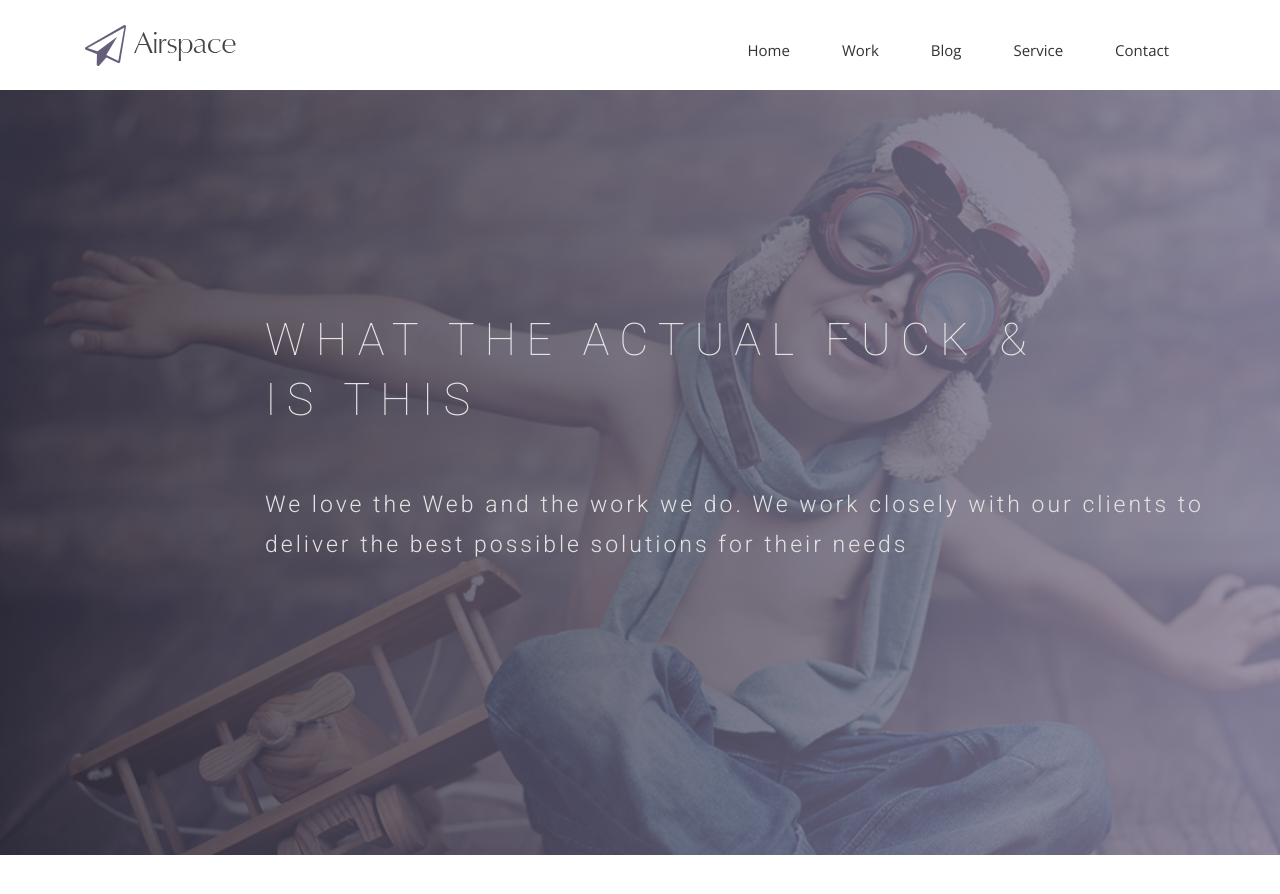
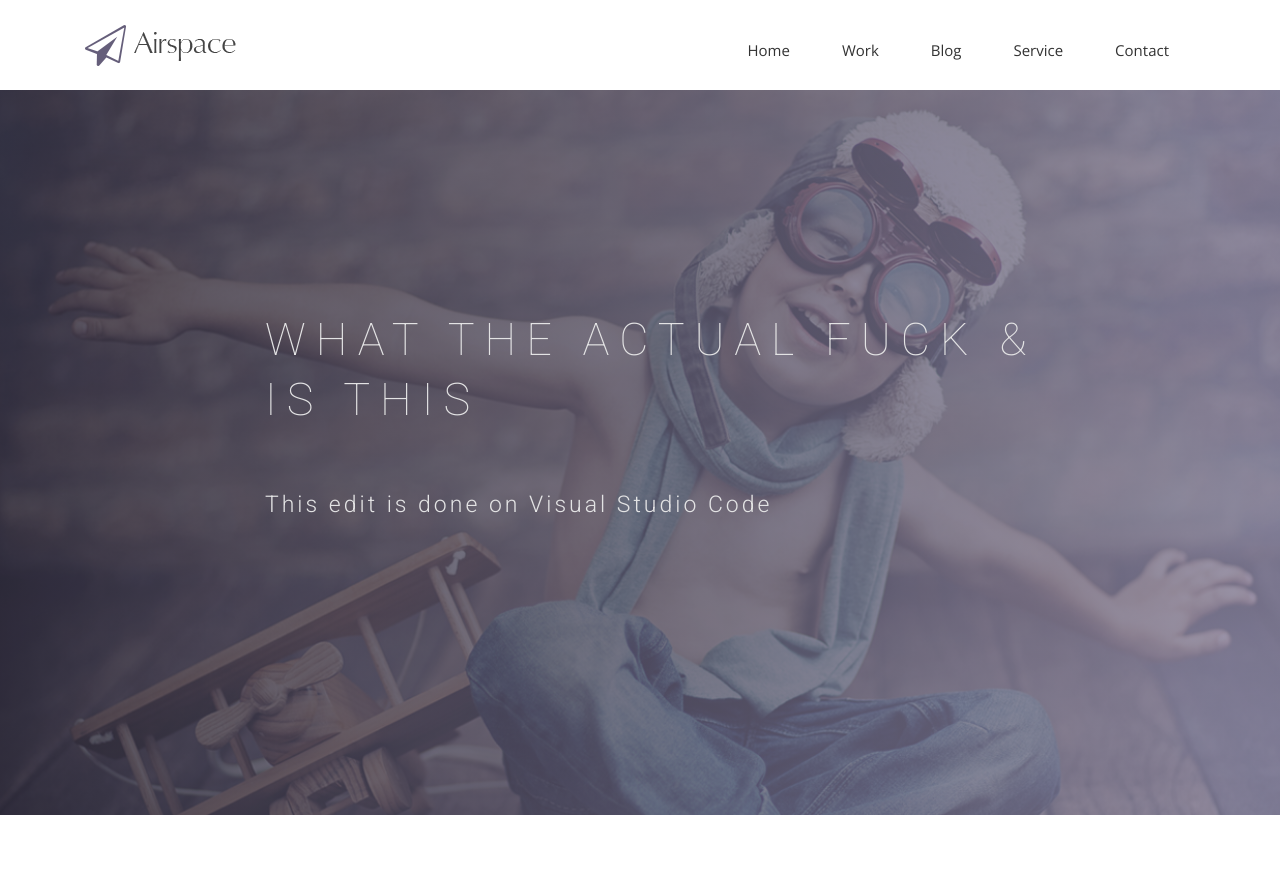
Before and after one commit to d3lta-v/SSTuino, a Jekyll site: the page built from docs/index.html, in a window 1280 px wide and 900 px high. Shown: the top 894 px of the window. Built offline with Jekyll 4.4.1, drawn with Linux system fonts in a browser that asks for light colours; nearby versions of some CDN libraries; some web fonts are replaced.

Commit message:
testing out IDE

```diff
--- a/docs/index.html
+++ b/docs/index.html
@@ -11,7 +11,7 @@ permalink: /
       <div class="col-md-10 col-md-offset-2">
         <div class="block">
           <h1 class="animated fadeInUp">WHAT THE ACTUAL FUCK &#38; <br> IS THIS</h1>
-          <p class="animated fadeInUp">We love the Web and the work we do. We work closely with our clients to deliver the best possible solutions for their needs</p>
+          <p class="animated fadeInUp">This edit is done on Visual Studio Code</p>
         </div>
       </div>
     </div>
```
